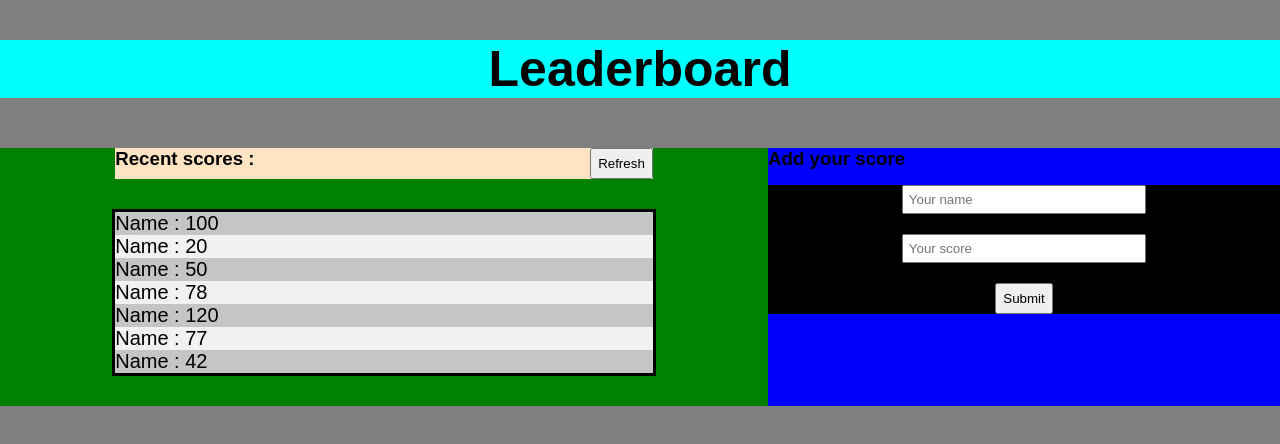
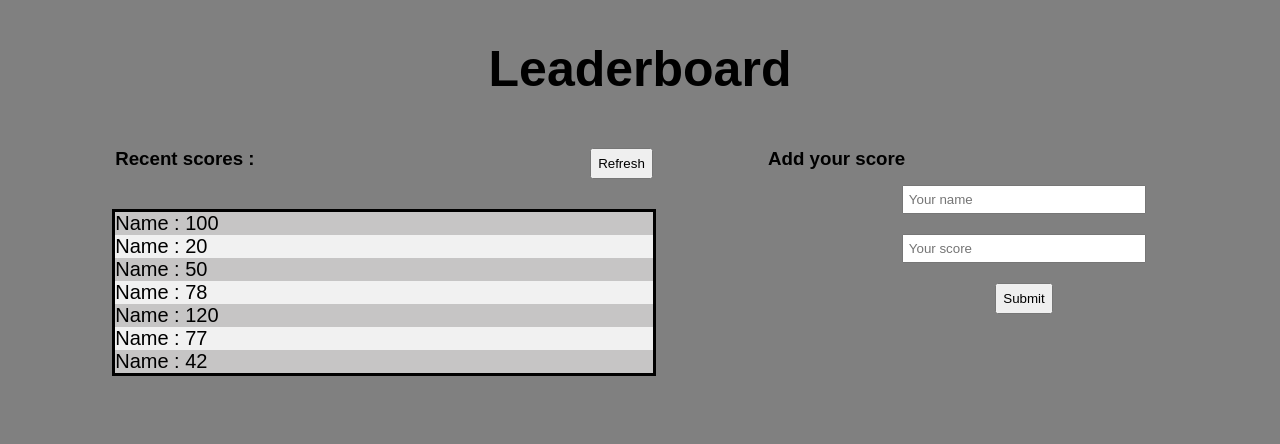
Before and after one commit to Ouail-01/Leaderboard_Project, a website built with webpack: page src/index.html in a window 1280 px wide. Built offline with nearby package versions, Linux system fonts and the light colour scheme; a web font is replaced by a local one.

Commit message:
Remove the support color

```diff
--- a/src/style.CSS
+++ b/src/style.CSS
@@ -9,12 +9,7 @@ body {
     background-color: gray;
 }
 
-.flex {
-    display: flex;
-}
-
 h1 {
-    background: aqua;
     text-align: center;
     margin-top: 40px;
     font-size: 50px;
@@ -23,7 +18,6 @@ h1 {
 /* Score section */
 
 .container {
-    background: green;
     display: flex;
     margin-top: 50px;
 }
@@ -33,7 +27,6 @@ h1 {
 }
 
 .score-title {
-    background: bisque;
     width: 70%;
     display: flex;
     flex-direction: row;
@@ -46,7 +39,6 @@ h1 {
 }
 
 .score {
-    background: gold;
     margin: 30px auto;
     width: 70%;
     border: 3px solid #000;
@@ -65,7 +57,6 @@ h1 {
 /* Name input section */
 
 .names-container {
-    background: blue;
     width: 40%;
 }
 
@@ -74,7 +65,6 @@ h1 {
 }
 
 .names-container form {
-    background: #000;
     margin-top: 15px;
     display: flex;
     align-items: center;
```
